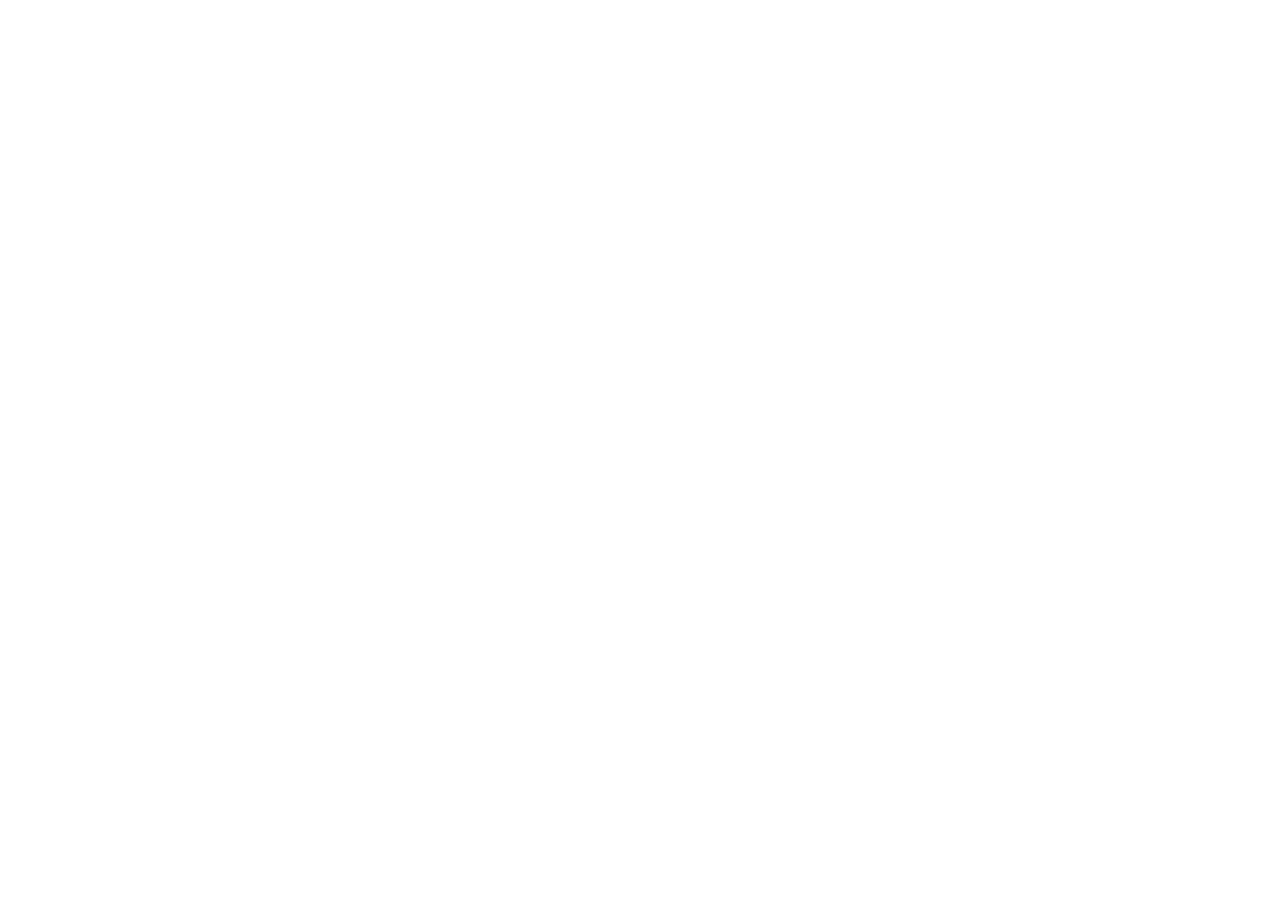
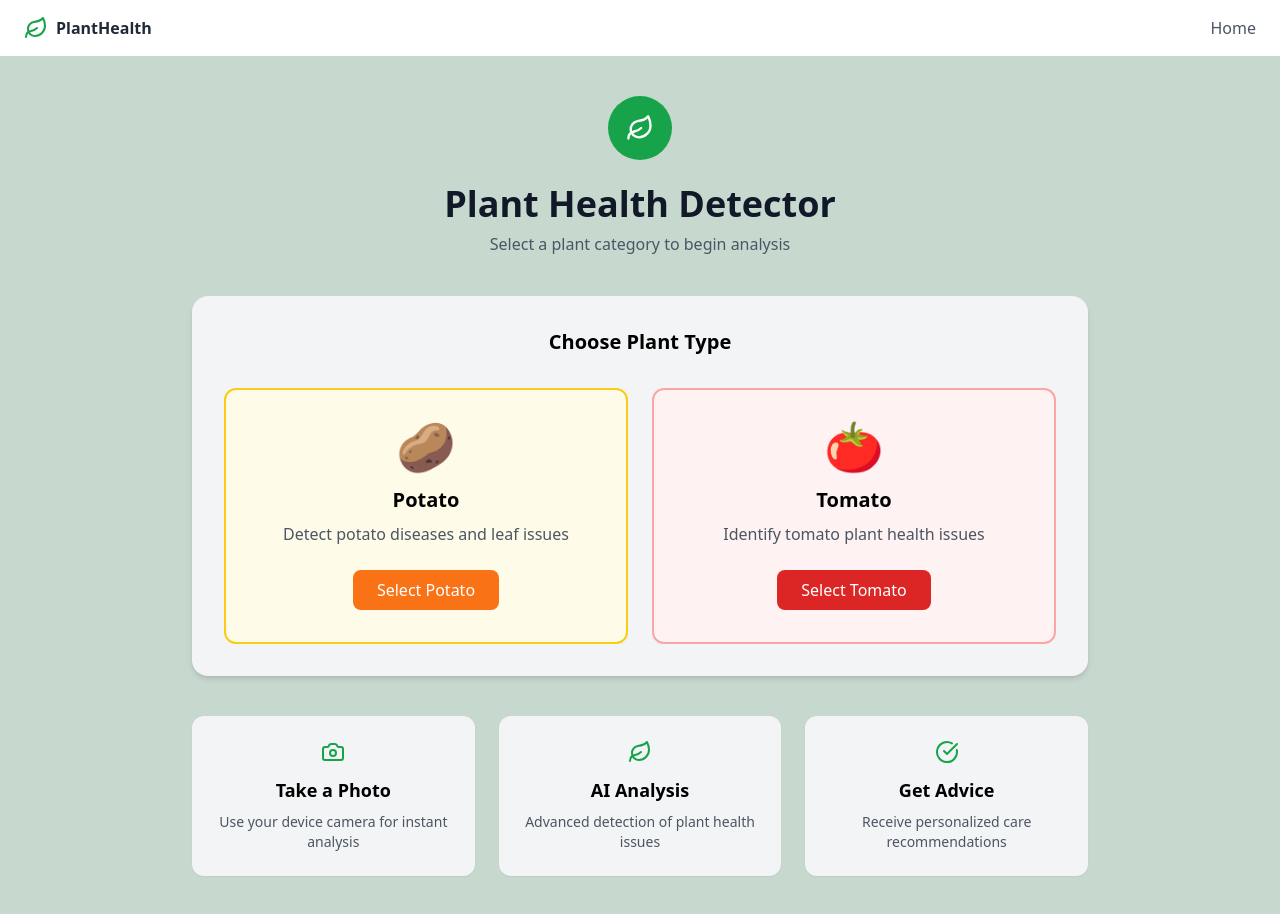
Before and after one commit to FlameableWater/CropGuard, a React (Vite) app: page /scan in a window 1280 px wide. Before the commit this address had no page. Before the commit the page ends 800 px from the top, so only its background shows below. Built offline with nearby package versions, Linux system fonts and the light colour scheme.

Commit message:
scan plant added

```diff
--- a/src/App.jsx
+++ b/src/App.jsx
@@ -8,6 +8,7 @@
 import SignIn from "./pages/SignIn";
 import SignUp from "./pages/SignUp";
 import LearnMore from "./pages/LearnMore";
+import ScanPlant from "./pages/ScanPlant";
 
 function Home() {
   return (
@@ -28,6 +29,7 @@
       <Route path="/signin" element={<SignIn />} />
       <Route path="/signup" element={<SignUp />} />
       <Route path="/learn" element={<LearnMore />} />
+      <Route path="/scan" element={<ScanPlant />} />
     </Routes>
   );
 }
--- a/src/components/Navbar.jsx
+++ b/src/components/Navbar.jsx
@@ -17,9 +17,11 @@
                     </a>
                 </Link>
 
-                <button className="border border-green-600 text-green-600 px-4 py-2 rounded-lg hover:bg-green-50">
-                    Scan Plant
-                </button>
+                <Link to="/scan">
+                    <button className="border border-green-600 text-green-600 px-4 py-2 rounded-lg hover:bg-green-50">
+                        Scan Plant
+                    </button>
+                </Link>
 
                 <Link to="/signup">
                     <button className="bg-green-600 text-white px-4 py-2 rounded-lg hover:bg-green-700">
--- /dev/null
+++ b/src/pages/ScanPlant.jsx
@@ -0,0 +1,108 @@
+import React from "react";
+import { Leaf, Camera, CheckCircle } from "lucide-react";
+
+export default function ScanPlant() {
+    return (
+        <div className="min-h-screen bg-[#c7d8cf]">
+            {/* Navbar */}
+            <nav className="bg-white shadow-sm py-4 px-6 flex justify-between items-center">
+                <div className="flex items-center gap-2">
+                    <Leaf className="text-green-600" />
+                    <span className="font-semibold text-gray-800">PlantHealth</span>
+                </div>
+                <a href="/" className="text-gray-600 hover:text-green-600">
+                    Home
+                </a>
+            </nav>
+            <div className="min-h-screen bg-[#c7d8cf] flex flex-col items-center px-4 py-10">
+                {/* Logo */}
+                <div className="bg-green-600 w-16 h-16 rounded-full flex items-center justify-center mb-6">
+                    <Leaf className="text-white" size={28} />
+                </div>
+
+                {/* Title */}
+                <h1 className="text-3xl md:text-4xl font-bold text-gray-900 text-center">
+                    Plant Health Detector
+                </h1>
+                <p className="text-gray-600 mt-2 text-center">
+                    Select a plant category to begin analysis
+                </p>
+
+                {/* Main Card */}
+                <div className="bg-gray-100 rounded-2xl shadow-md p-8 mt-10 w-full max-w-4xl">
+
+                    <h2 className="text-xl font-semibold text-center mb-8">
+                        Choose Plant Type
+                    </h2>
+
+                    <div className="grid md:grid-cols-2 gap-6">
+
+                        {/* Potato Card */}
+                        <div className="border-2 border-yellow-400 rounded-xl p-8 bg-yellow-50 flex flex-col items-center text-center">
+                            <div className="text-5xl mb-4">🥔</div>
+                            <h3 className="text-xl font-semibold mb-2">Potato</h3>
+                            <p className="text-gray-600 mb-6">
+                                Detect potato diseases and leaf issues
+                            </p>
+
+                            <button className="bg-orange-500 hover:bg-orange-600 text-white px-6 py-2 rounded-lg transition">
+                                Select Potato
+                            </button>
+                        </div>
+
+                        {/* Tomato Card */}
+                        <div className="border-2 border-red-300 rounded-xl p-8 bg-red-50 flex flex-col items-center text-center">
+                            <div className="text-5xl mb-4">🍅</div>
+                            <h3 className="text-xl font-semibold mb-2">Tomato</h3>
+                            <p className="text-gray-600 mb-6">
+                                Identify tomato plant health issues
+                            </p>
+
+                            <button className="bg-red-600 hover:bg-red-700 text-white px-6 py-2 rounded-lg transition">
+                                Select Tomato
+                            </button>
+                        </div>
+
+                    </div>
+                </div>
+
+                {/* Features Section */}
+                <div className="grid md:grid-cols-3 gap-6 mt-10 w-full max-w-4xl">
+
+                    <FeatureCard
+                        icon={<Camera size={24} />}
+                        title="Take a Photo"
+                        text="Use your device camera for instant analysis"
+                    />
+
+                    <FeatureCard
+                        icon={<Leaf size={24} />}
+                        title="AI Analysis"
+                        text="Advanced detection of plant health issues"
+                    />
+
+                    <FeatureCard
+                        icon={<CheckCircle size={24} />}
+                        title="Get Advice"
+                        text="Receive personalized care recommendations"
+                    />
+
+                </div>
+            </div>
+        </div>
+    );
+}
+
+/* ---------- Feature Card ---------- */
+
+function FeatureCard({ icon, title, text }) {
+    return (
+        <div className="bg-gray-100 rounded-xl p-6 shadow-sm text-center">
+            <div className="text-green-600 mb-3 flex justify-center">
+                {icon}
+            </div>
+            <h3 className="font-semibold text-lg mb-2">{title}</h3>
+            <p className="text-gray-600 text-sm">{text}</p>
+        </div>
+    );
+}
```
